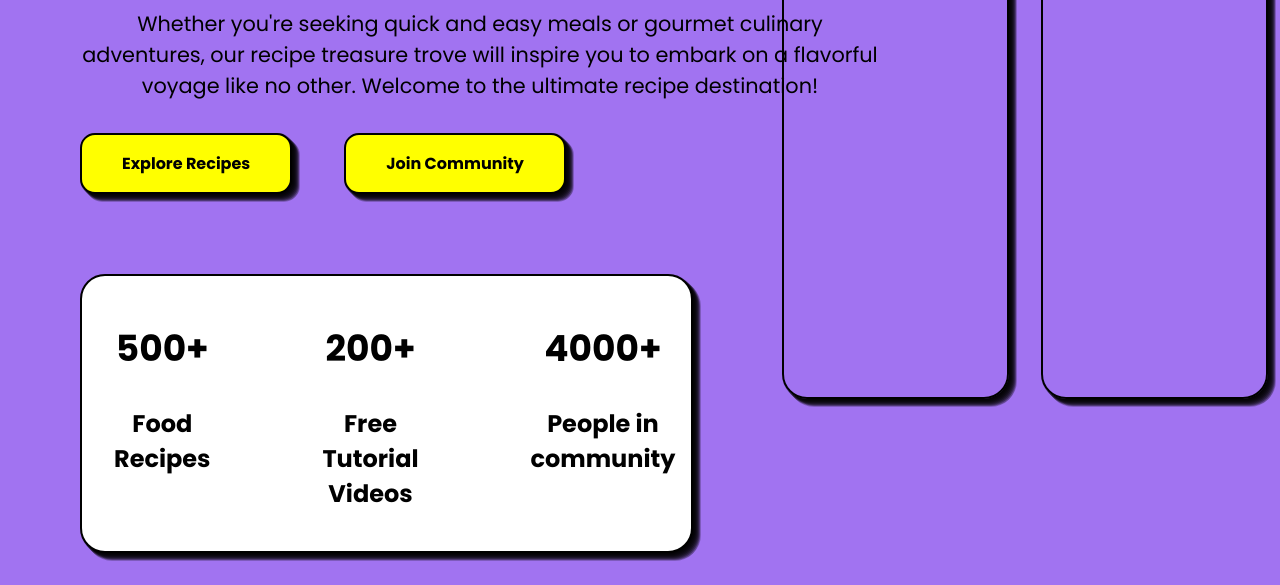
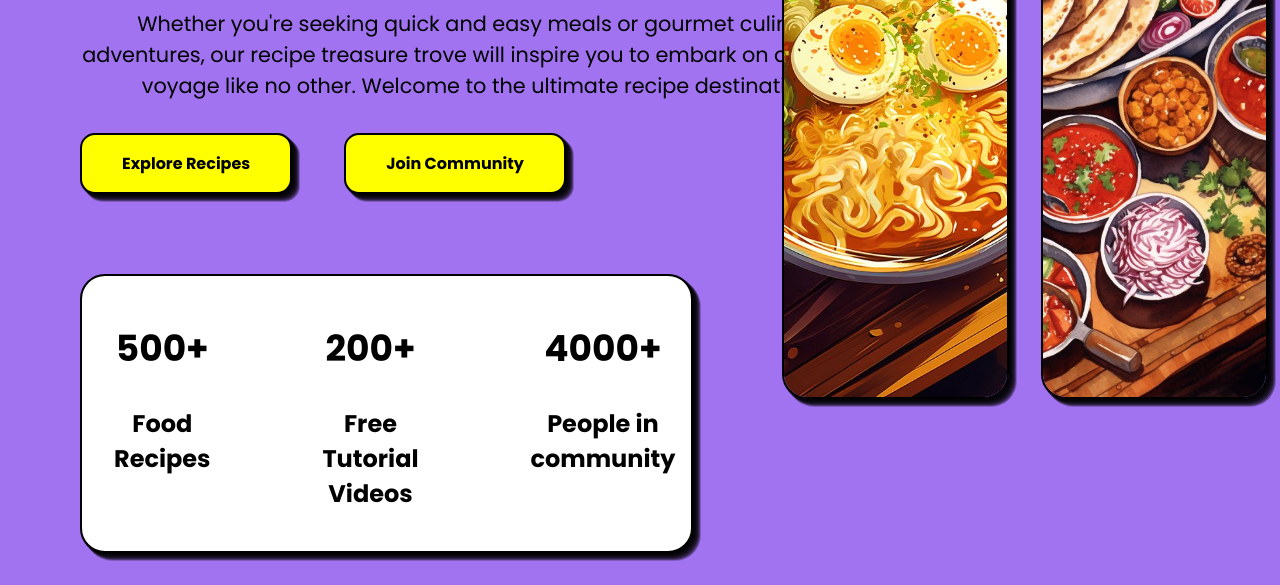
Before and after one commit to unnati-shree/foodics, a plain HTML site: page index.html in a window 1280 px wide. Shown: the part 435-1020 px from the top of the page. Drawn offline with Linux system fonts and the light colour scheme.

Commit message:
feat: add images

```diff
--- a/index.html
+++ b/index.html
@@ -47,10 +47,10 @@
     <div class="images">
         <div class="image-container">
             <div class="image">
-              <img src="./WhatsApp Image 2024-06-21 at 13.20.49.jpeg" alt="Soup Image">
+              <img src="./assets/images/noodle.jpeg" alt="Soup Image">
             </div>
             <div class="image">
-              <img src="./WhatsApp Image 2024-06-21 at 13.24.59.jpeg" alt="Waffles Image">
+              <img src="./assets/images/thali.jpeg" alt="Waffles Image">
             </div>
         </div>
     </div>
```
Also changed, not shown: assets/images/noodle.jpeg (added), assets/images/thali.jpeg (added).
